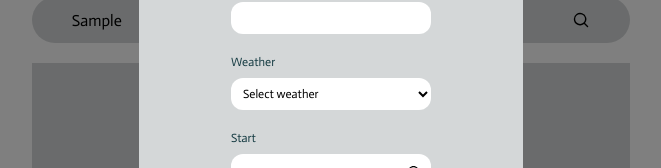
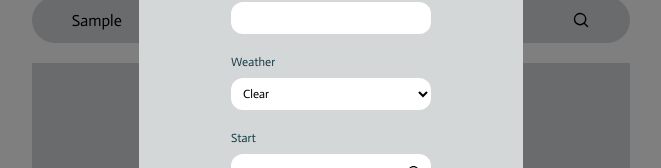
Before and after one commit to Saaka-y/hiking-log, a Next.js app: page / in a window 1280 px wide. Both pictures are taken after typing "Sample" into the empty fields and a click on the button "Create new log". Shown: the part 163-331 px from the top of the page, without its empty margins (309-970 px from the left). Built offline with nearby package versions, Linux system fonts and the light colour scheme.

Commit message:
🐛 Fix the initial value for weather

```diff
--- a/src/components/formModal/Form.tsx
+++ b/src/components/formModal/Form.tsx
@@ -15,7 +15,7 @@ export function Form({ onCancel }: Props) {
   const [formData, setFormData] = useState<FormLog>({
     date: "",
     mountain: "",
-    weather: "",
+    weather: "Clear",
     start: "",
     goal: "",
     breakMin: "",
@@ -27,7 +27,7 @@ export function Form({ onCancel }: Props) {
     setFormData({
       date: "",
       mountain: "",
-      weather: "",
+      weather: "Clear",
       start: "",
       goal: "",
       breakMin: "",
```
